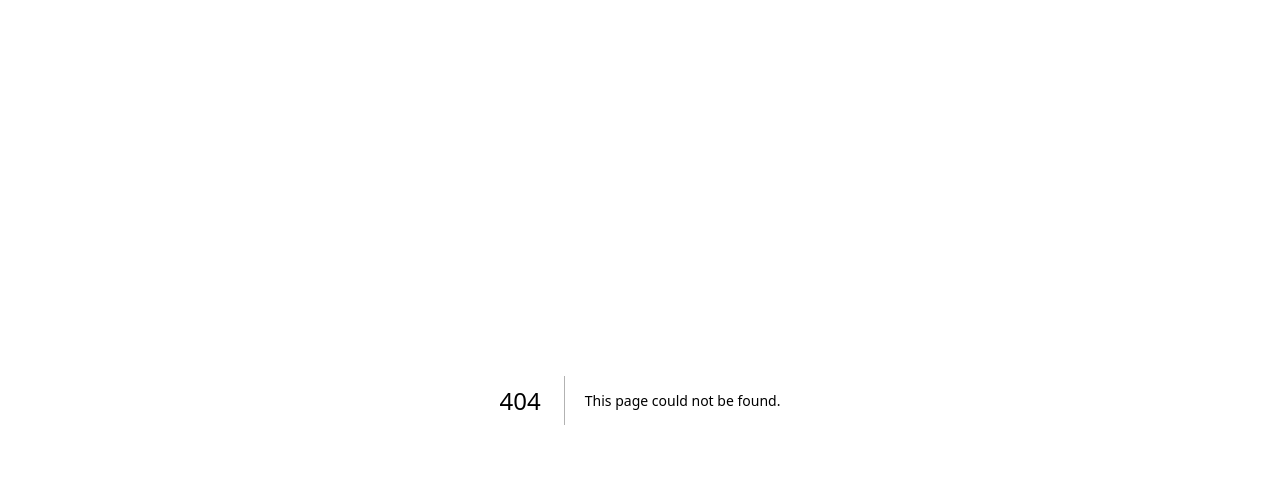
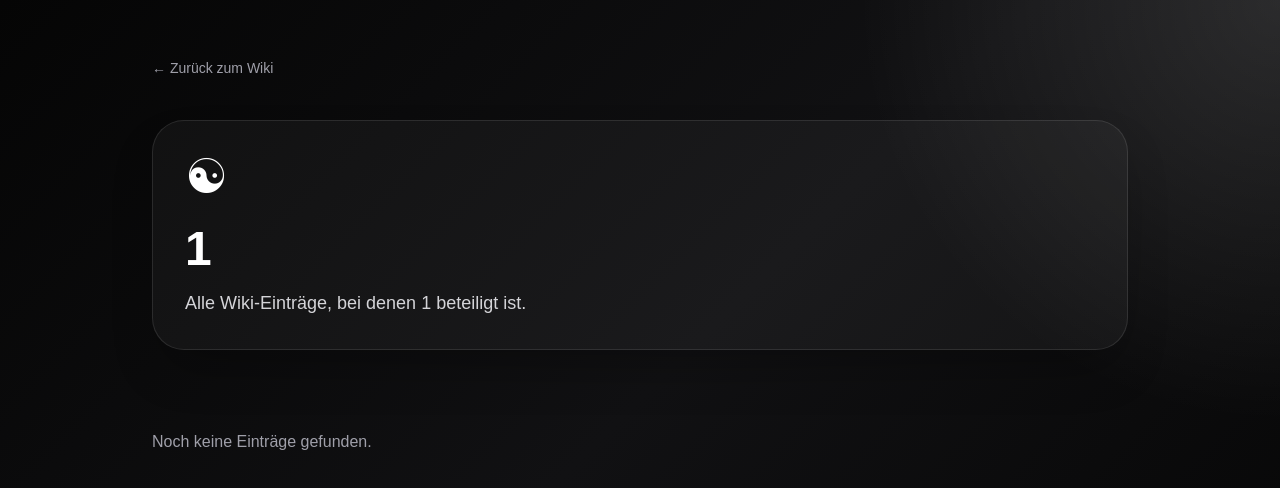
Before and after one commit to ElectroBeaty/Zyneaty-wiki, a Next.js app: page /people/1 in a window 1280 px wide. Before the commit this address had no page. Shown: the top 488 px of the page. Built offline with nearby package versions, Linux system fonts and the light colour scheme.

Commit message:
Personenseiten hinzugefügt

```diff
--- /dev/null
+++ b/app/people/[name]/page.tsx
@@ -0,0 +1,71 @@
+import Link from "next/link";
+import { wikiEntries } from "@/wikiData";
+
+export default async function PersonPage({
+  params,
+}: {
+  params: Promise<{ name: string }>;
+}) {
+  const { name } = await params;
+
+  const displayName = decodeURIComponent(name);
+
+  const relatedEntries = wikiEntries.filter((entry) =>
+    entry.people.some((person) => person.toLowerCase() === displayName)
+  );
+
+  const prettyName =
+    relatedEntries[0]?.people.find(
+      (person) => person.toLowerCase() === displayName
+    ) ?? displayName;
+
+  return (
+    <main className="min-h-screen bg-[radial-gradient(circle_at_top_right,#ffffff1f,transparent_28%),linear-gradient(135deg,#050505,#111113,#050505)] text-white">
+      <section className="mx-auto max-w-5xl px-6 py-14">
+        <Link href="/wiki" className="text-sm text-zinc-400 hover:text-white">
+          ← Zurück zum Wiki
+        </Link>
+
+        <div className="mt-10 rounded-[2rem] border border-white/10 bg-white/[0.04] p-8 shadow-2xl shadow-black/30">
+          <div className="text-5xl">☯</div>
+
+          <h1 className="mt-6 text-5xl font-black tracking-tight">
+            {prettyName}
+          </h1>
+
+          <p className="mt-4 text-lg text-zinc-300">
+            Alle Wiki-Einträge, bei denen {prettyName} beteiligt ist.
+          </p>
+        </div>
+
+        <div className="mt-10 grid gap-5 md:grid-cols-2">
+          {relatedEntries.map((entry) => (
+            <Link
+              key={entry.slug}
+              href={`/wiki/${entry.slug}`}
+              className="group rounded-3xl border border-white/10 bg-white/[0.04] p-6 shadow-2xl shadow-black/20 transition hover:-translate-y-1 hover:border-white/30 hover:bg-white/[0.08]"
+            >
+              <div className="text-sm text-zinc-500">{entry.category}</div>
+
+              <h2 className="mt-3 text-2xl font-bold group-hover:text-zinc-200">
+                {entry.title}
+              </h2>
+
+              <p className="mt-3 text-zinc-400">{entry.summary}</p>
+
+              <div className="mt-6 text-sm font-semibold text-zinc-300">
+                Weiterlesen →
+              </div>
+            </Link>
+          ))}
+        </div>
+
+        {relatedEntries.length === 0 && (
+          <p className="mt-10 text-zinc-400">
+            Noch keine Einträge gefunden.
+          </p>
+        )}
+      </section>
+    </main>
+  );
+}
--- a/app/wiki/[slug]/page.tsx
+++ b/app/wiki/[slug]/page.tsx
@@ -60,13 +60,14 @@ export default async function WikiEntryPage({
             <h2 className="text-2xl font-bold">Beteiligte</h2>
             <div className="mt-4 flex flex-wrap gap-2">
               {entry.people.map((person) => (
-                <span
-                  key={person}
-                  className="rounded-full bg-white px-3 py-1 text-sm font-semibold text-black"
-                >
-                  {person}
-                </span>
-              ))}
+  <Link
+    key={person}
+    href={`/people/${person.toLowerCase()}`}
+    className="rounded-full bg-white px-3 py-1 text-sm font-semibold text-black transition hover:scale-105 hover:bg-zinc-200"
+  >
+    {person}
+  </Link>
+))}
             </div>
           </section>
         )}
--- /dev/null
+++ b/middleware.ts
@@ -0,0 +1,20 @@
+import { NextResponse } from "next/server";
+import type { NextRequest } from "next/server";
+
+export function middleware(request: NextRequest) {
+  const sessionToken =
+    request.cookies.get("authjs.session-token") ||
+    request.cookies.get("next-auth.session-token");
+
+  const isLoggedIn = Boolean(sessionToken);
+
+  if (!isLoggedIn) {
+    return NextResponse.redirect(new URL("/", request.url));
+  }
+
+  return NextResponse.next();
+}
+
+export const config = {
+  matcher: ["/wiki/:path*"],
+};
```
